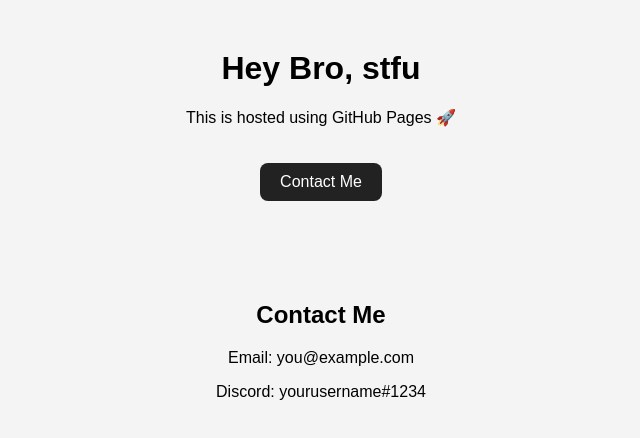
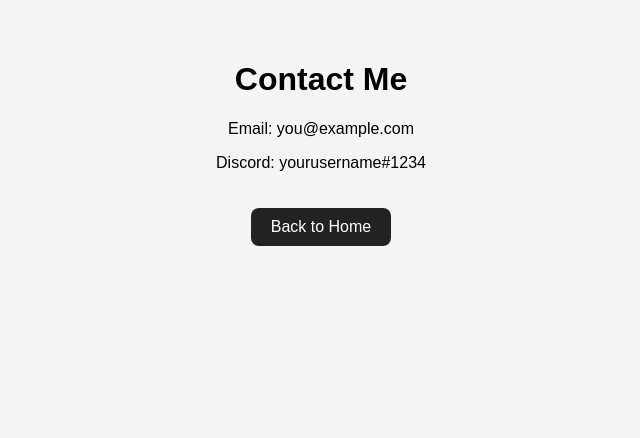
Before and after one commit to mode4kill/.github.io, a plain HTML site: page index.html in a window 1280 px wide. Both pictures are taken after a click on the button "Contact Me". Shown: the whole page, without its empty margins (319-959 px from the left). Drawn offline with Linux system fonts and the light colour scheme.

Commit message:
Update index.html

```diff
--- a/index.html
+++ b/index.html
@@ -4,35 +4,67 @@
   <meta charset="UTF-8" />
   <meta name="viewport" content="width=device-width, initial-scale=1.0" />
   <title>mode4kill</title>
-  <link rel="stylesheet" href="style.css" />
   <style>
+    body {
+      font-family: Arial, sans-serif;
+      text-align: center;
+      background-color: #f4f4f4;
+      margin: 0;
+      padding: 0;
+    }
+
+    .page {
+      display: none;
+      padding: 40px;
+      height: 100vh;
+    }
+
+    .active {
+      display: block;
+    }
+
     button {
       padding: 10px 20px;
-      margin-top: 20px;
       font-size: 16px;
       border: none;
       background-color: #222;
       color: white;
       cursor: pointer;
       border-radius: 8px;
+      margin-top: 20px;
     }
-    #contact {
-      margin-top: 100px;
+
+    button:hover {
+      background-color: #444;
     }
   </style>
 </head>
 <body>
-  <h1>Hey Bro, stfu</h1>
-  <p>This is hosted using GitHub Pages 🚀</p>
+  <!-- Home Page -->
+  <div id="home" class="page active">
+    <h1>Hey Bro, stfu</h1>
+    <p>This is hosted using GitHub Pages 🚀</p>
+    <button onclick="showPage('contact')">Contact Me</button>
+  </div>
 
-  <button onclick="document.getElementById('contact').scrollIntoView({behavior: 'smooth'})">
-    Contact Me
-  </button>
-
-  <div id="contact">
-    <h2>Contact Me</h2>
+  <!-- Contact Page -->
+  <div id="contact" class="page">
+    <h1>Contact Me</h1>
     <p>Email: you@example.com</p>
     <p>Discord: yourusername#1234</p>
+    <button onclick="showPage('home')">Back to Home</button>
   </div>
+
+  <script>
+    function showPage(pageId) {
+      // Hide all pages
+      document.querySelectorAll('.page').forEach(page => {
+        page.classList.remove('active');
+      });
+
+      // Show selected page
+      document.getElementById(pageId).classList.add('active');
+    }
+  </script>
 </body>
 </html>
```
